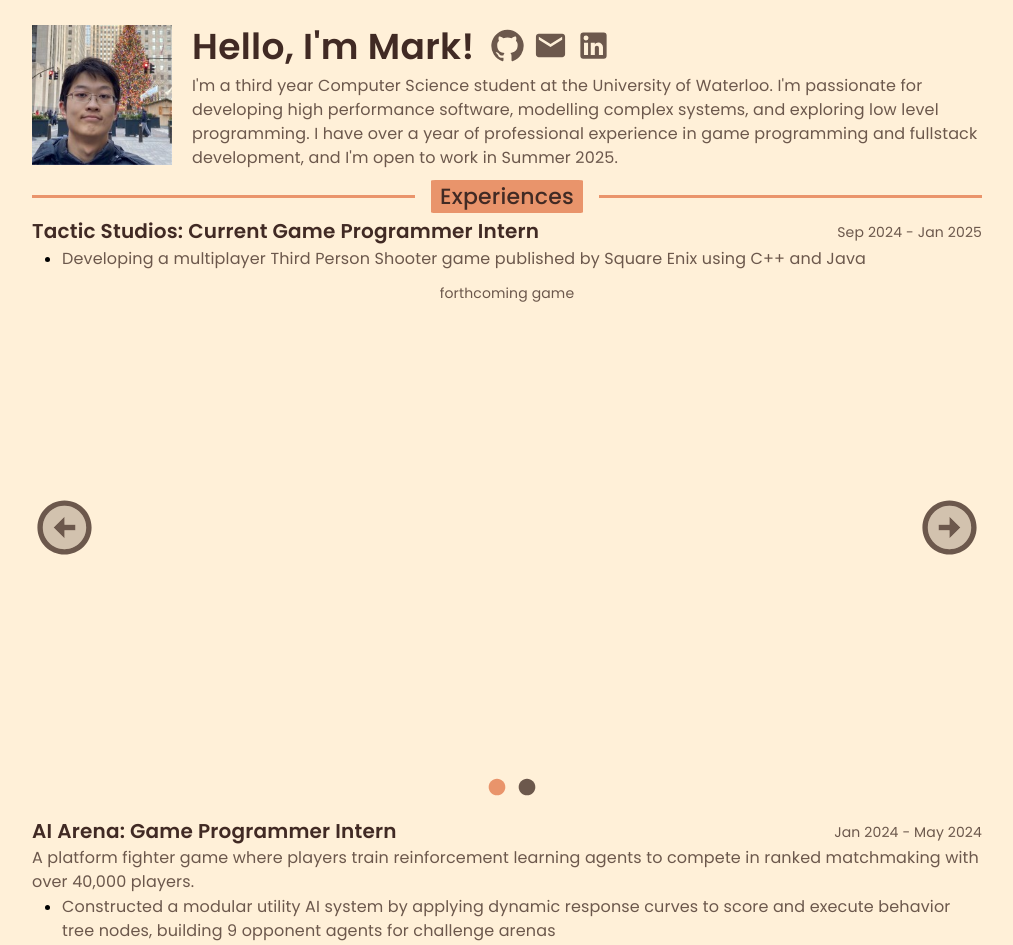
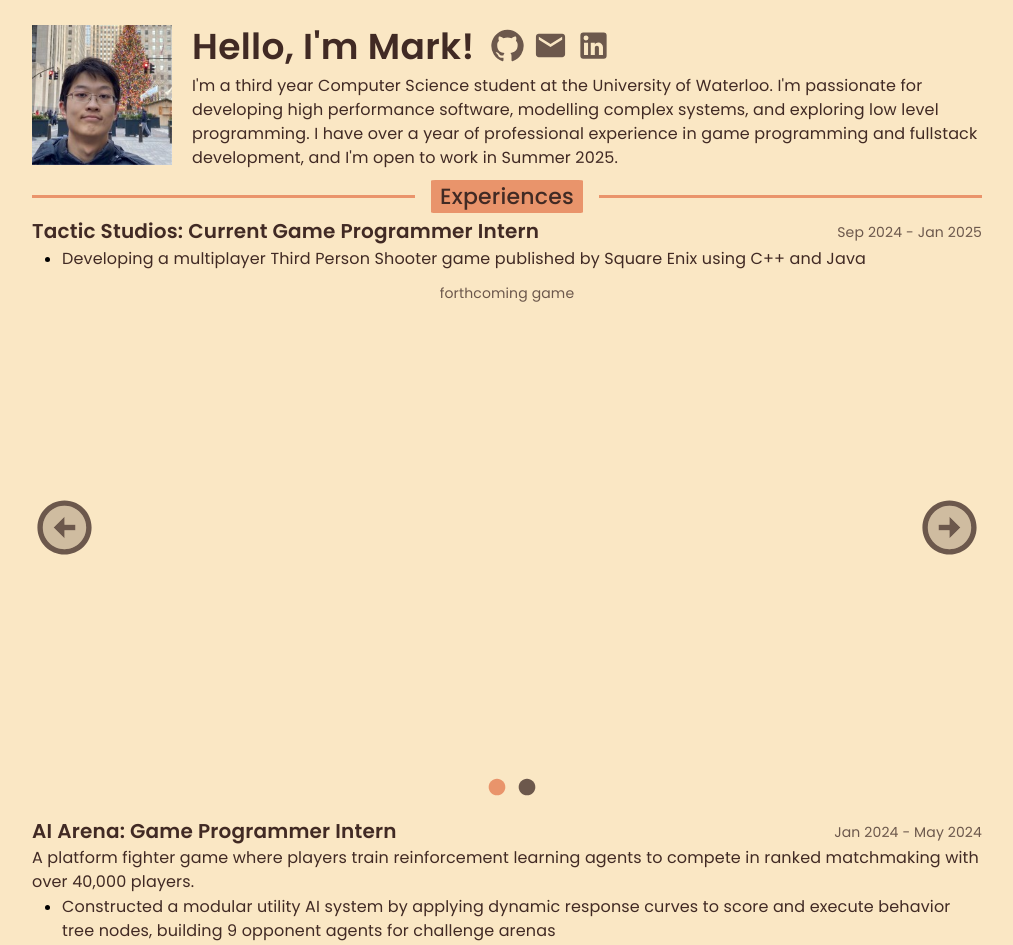
Before and after one commit to Mark123M/markma.ca, a React (Create React App) app: page / in a window 1280 px wide. Shown: the top 945 px of the page, without its empty margins (133-1146 px from the left). Built offline with nearby package versions, Linux system fonts and the light colour scheme.

Commit message:
stronger colors

```diff
--- a/src/App.js
+++ b/src/App.js
@@ -118,7 +118,7 @@
 
 function App() {
   return (
-    <Box display={"flex"} width={"100%"} height={"100%"} paddingTop={"20px"} justifyContent={"center"} bgcolor={"#fff0d8"}>
+    <Box display={"flex"} width={"100%"} height={"100%"} paddingTop={"20px"} justifyContent={"center"} bgcolor={"#FAE7C4"}>
       <Box display={"flex"} flexDirection={"column"} width={"90%"} maxWidth={950}>
         <Bio />
         <Section text={"Experiences"} />
--- a/src/components/Bio.js
+++ b/src/components/Bio.js
@@ -73,7 +73,7 @@
             </Box>
             <Navbar/>
           </Box>
-          <Typography color="mytext" variant="body1" fontFamily={"Poppins"} sx={bodyStyles}>
+          <Typography color="mytitle" variant="body1" fontFamily={"Poppins"} sx={bodyStyles}>
               I'm a third year Computer Science student at the University of Waterloo. I'm passionate for developing high performance software, modelling complex systems, and exploring low level programming. I have over a year of professional experience in game programming and fullstack development, and I'm open to work in Summer 2025.
           </Typography>
         </Box>
--- a/src/components/Post.js
+++ b/src/components/Post.js
@@ -69,7 +69,7 @@
     <Box sx={{transform: "translate(-10px, -15px)"}}>
       <ul style={{marginBottom: "0px"}}>
         {points.map((p, idx) => (
-          <li key={p}><Typography color="mytext" variant="body1" fontFamily={"Poppins"} sx={bodyStyles}>{p}</Typography></li>
+          <li key={p}><Typography color="mytitle" variant="body1" fontFamily={"Poppins"} sx={bodyStyles}>{p}</Typography></li>
         ))}
       </ul>
     </Box>
@@ -179,7 +179,7 @@
           {date}
         </Typography>
       </Box>
-      <Typography color="mytext" variant="body1" fontFamily={"Poppins"} sx={bodyStyles}>
+      <Typography color="mytitle" variant="body1" fontFamily={"Poppins"} sx={bodyStyles}>
         {desc}
       </Typography>
       <Points points = {points} date = {date} flatten={sources.length == 0}/>
```
